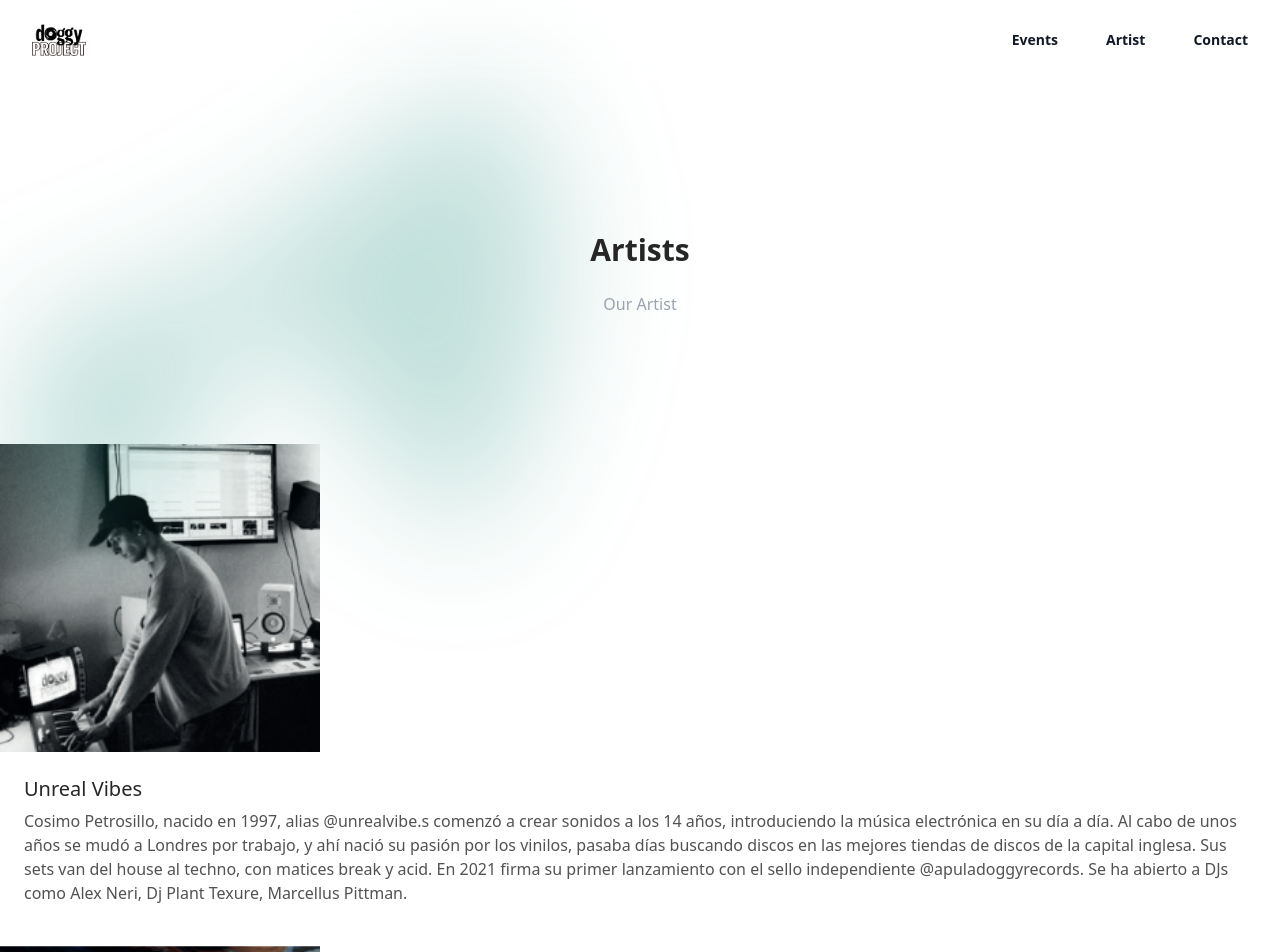
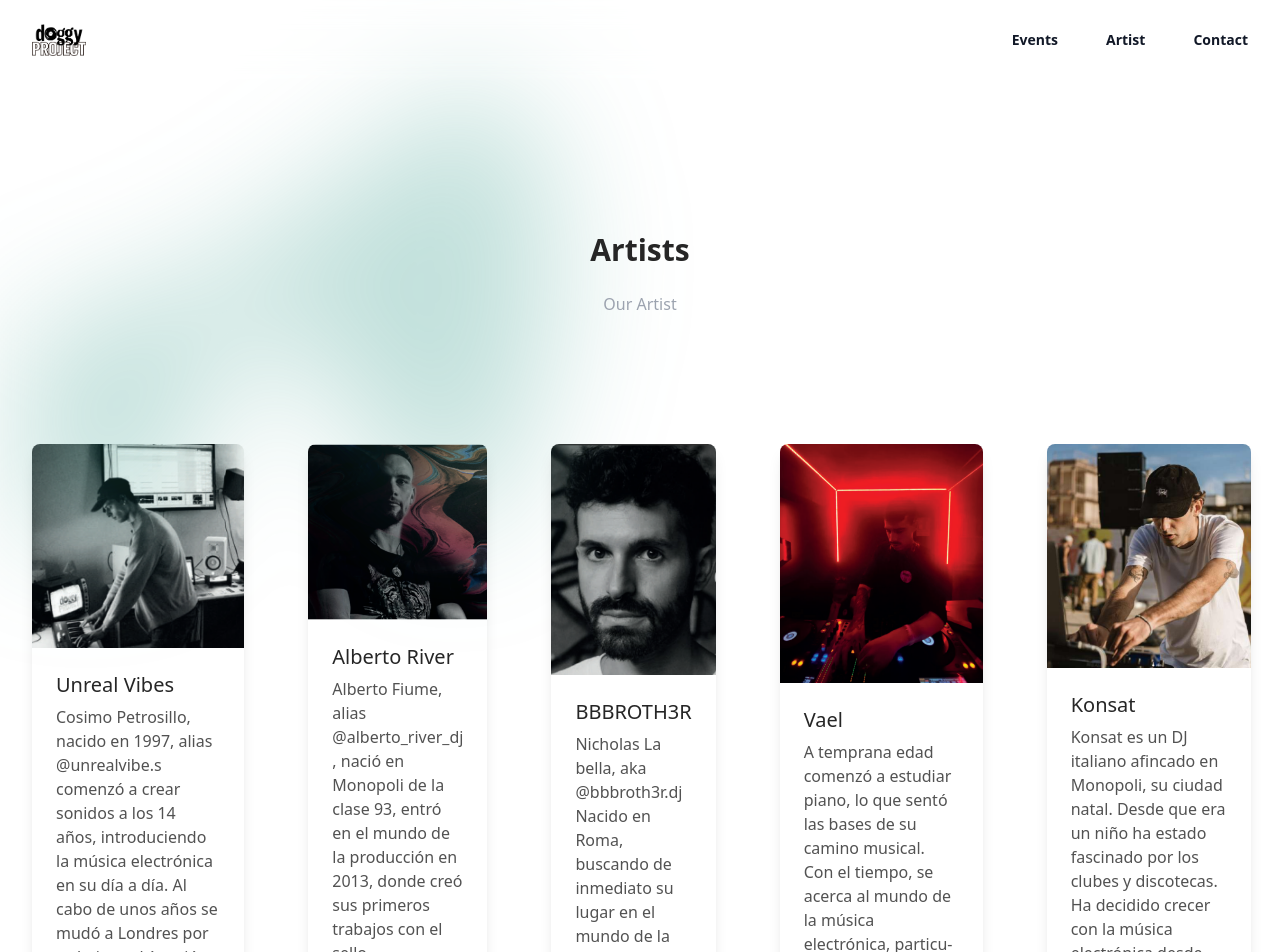
Before and after one commit to Forz70043/doggyproject, a Next.js app: page /artists in a window 1280 px wide. Shown: the top 952 px of the page. Built offline with nearby package versions, Linux system fonts and the light colour scheme.

Commit message:
Fix error after merging

```diff
--- a/components/ArtistComponent.js
+++ b/components/ArtistComponent.js
@@ -7,13 +7,13 @@ export default function ArtistComponent() {
     return (
         <>
             <div className="bg-white dark:bg-black py-24 sm:py-32">
-                <div classNameName="flex flex-row">
+                <div className="flex flex-row">
                     {artists.map((elem, index) => {
                         return (
-                            <div key={index} classNameName="basis-1/2 mx-8 md:basis-1/2">
-                                <div classNameName="block max-w-sm rounded-lg bg-white shadow-lg dark:bg-neutral-700">
+                            <div key={index} className="basis-1/2 mx-8 md:basis-1/2">
+                                <div className="block max-w-sm rounded-lg bg-white shadow-lg dark:bg-neutral-700">
                                     <a href="#!">
-                                        <Image classNameName="rounded-t-lg" src={elem.src} alt="Image DJ" width={320} height={240} />
+                                        <Image className="rounded-t-lg" src={elem.src} alt="Image DJ" width={320} height={240} />
                                     </a>
                                     <div class="p-6">
                                         <h5
```
